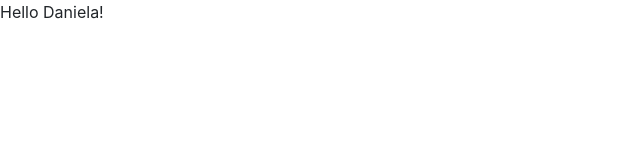
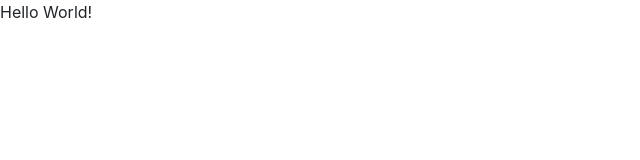
Before and after one commit to jdortegar/orproject, a website: page index.html in a window 1280 px wide. Shown: the full height of the page, 0-640 px from the left. Drawn offline with Linux system fonts and the light colour scheme.

Commit message:
reverse testing

```diff
--- a/index.html
+++ b/index.html
@@ -23,7 +23,7 @@
 
   <!-- CONTENT STARTS -->
 
-  Hello Daniela!
+  Hello World!
 
   <!-- CONTENT ENDS -->
 
```
